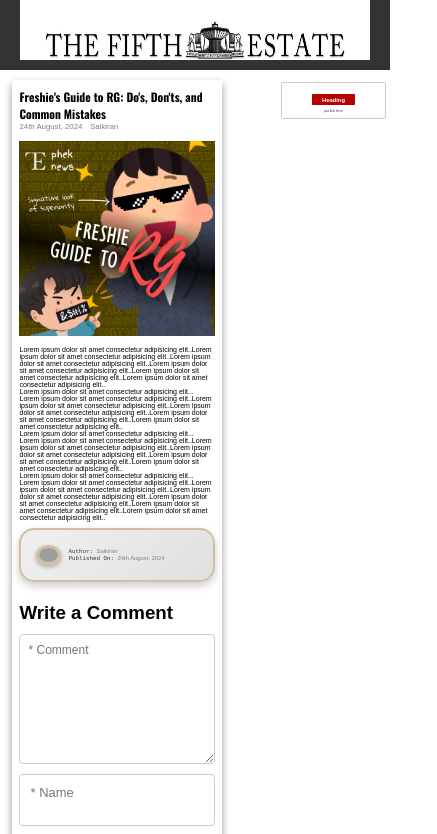
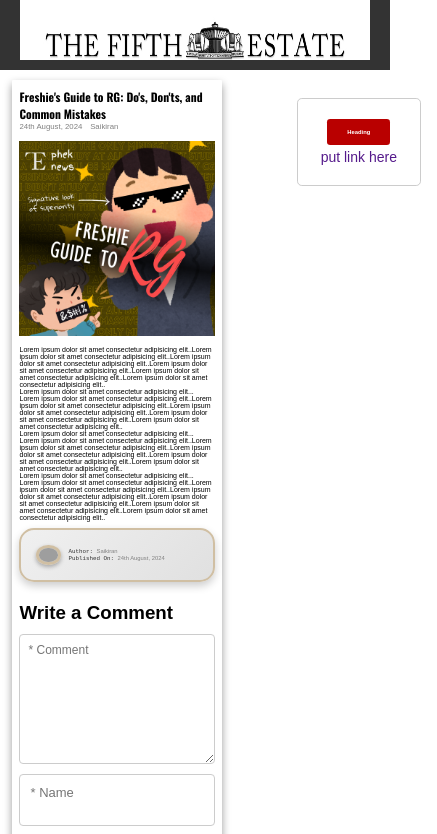
Before and after one commit to Awake-ctrl/TFS_WEB, a React (Vite) app in the folder vite-project/: page /Article in a window 390 px wide. Shown: the top 834 px of the page, 437 px wide, since content can reach past the window. Built offline with nearby package versions, Linux system fonts and the light colour scheme; grey boxes are pictures that could not be loaded.

Commit message:
css updates

```diff
--- a/vite-project/src/Components/Sidebar/heading_and_line.css
+++ b/vite-project/src/Components/Sidebar/heading_and_line.css
@@ -1,48 +1,37 @@
-/* .widget_text {
+.widget_text {
     text-align: center;
-    padding: 1.25rem;
-    border: 1px solid #ccc;
-    border-radius: 0.3125rem;
-    width: 18.75rem;
+    padding: 1.25rem; /* Equivalent to 20px */
+    border: 0.1rem solid #ccc; /* Equivalent to 1.6px */
+    border-radius: 0.3rem; /* Equivalent to 5px */
     margin: 0 auto;
     background-color: #fff;
+    display: flex; /* Apply Flexbox */
+    flex-direction: column; /* Ensure it stacks vertically */
+    justify-content: center;
+    align-items: center;
 }
 
 .widget-title {
     background-color: #800000;
     color: #fff;
-    font-size: 1rem;
-    padding: 0.625rem 1.25rem;
-    margin: 0 0 0.9375rem;
+    font-size: 1rem; /* Equivalent to 16px */
+    padding: 0.625rem 1.25rem; /* Equivalent to 10px 20px */
+    margin-bottom: 0.9375rem; /* Equivalent to 15px */
     display: inline-block;
-    border-radius: 0.1875rem;
+    border-radius: 0.2rem; /* Equivalent to 3px */
+    white-space: nowrap; /* Prevents text wrapping */
 }
 
 .textwidget {
-    font-size: 0.875rem;
+    font-size: 0.875rem; /* Equivalent to 14px */
     color: #333;
-} */
-
-.widget_text {
-    text-align: center;
-    padding: clamp(0px, 1.25vw, 20px); /* Padding between 10px and 20px */
-    border: 0.1vw solid #ccc;
-    border-radius: clamp(2px, 0.3vw, 5px); /* Border-radius between 2px and 5px */
-    margin: 0 auto;
-    background-color: #fff;
+    white-space: nowrap; /* Prevent text wrapping */
+    display: inline-block; /* Ensure elements stay on the same line */
+    overflow: hidden; /* Hide any overflowing text */
 }
 
-.widget-title {
-    background-color: #800000;
-    color: #fff;
-    font-size: clamp(0px, 1vw, 16px); /* Font size between 12px and 16px */
-    padding: clamp(0px, 0.625vw, 10px) clamp(10px, 1.25vw, 20px); /* Padding adjusted with clamp */
-    margin: 0 0 clamp(0px, 0.9375vw, 15px); /* Margin between 10px and 15px */
+input, button {
     display: inline-block;
-    border-radius: clamp(0px, 0.2vw, 3px); /* Border-radius between 2px and 3px */
+    white-space: nowrap;
+    width: auto; /* Set this to avoid wrapping */
 }
-
-.textwidget {
-    font-size: clamp(0px, 0.875vw, 14px); /* Font size between 12px and 14px */
-    color: #333;
-}
--- a/vite-project/src/Components/Sidebar/recentposts.css
+++ b/vite-project/src/Components/Sidebar/recentposts.css
@@ -2,15 +2,11 @@ body {
     font-family: Arial, sans-serif;
 }
 
-/* Widget Styles */
 .recent-posts-0 {
     text-align: center;
-    padding: clamp(0px, 1.25vw, 20px);
-    /* width: 18.75rem;  */
-    border: 0.0625rem solid #ccc; /* 1px */
-    border-radius: clamp(2px, 0.3vw, 5px);
-    /* border-radius: 0.3125rem;  */
-    /* padding: 1.25rem; */
+    padding: 1.25rem; /* Equivalent to 20px */
+    border: 0.0625rem solid #ccc; /* Equivalent to 1px */
+    border-radius: 0.3rem; /* Equivalent to 5px */
     background-color: #fff;
 }
 
@@ -18,16 +14,14 @@ body {
     background-color: #b90000;
     color: #fff;
     text-align: center;
-    font-size: clamp(0px, 1vw, 16px);
-    /* padding: 0.625rem; */
-    padding: clamp(0px, 0.625vw, 10px) clamp(10px, 1.25vw, 20px);
-    /* margin: 0 0 0.625rem 0; */
-    margin: 0 0 clamp(0px, 0.9375vw, 15px);
+    font-size: 1rem; /* Equivalent to 16px */
+    padding: 0.625rem 1.25rem; /* Equivalent to 10px 20px */
+    margin-bottom: 0.9375rem; /* Equivalent to 15px */
     display: inline-block;
-    border-radius: clamp(0px, 0.2vw, 3px);
+    border-radius: 0.2rem; /* Equivalent to 3px */
+    white-space: nowrap; /* Prevents text wrapping */
 }
 
-/* Post List Styles */
 .recent-posts {
     list-style: none;
     padding: 0;
@@ -36,27 +30,32 @@ body {
 
 .recent-post-media {
     display: flex;
-    align-items: flex-start;
-    margin-bottom: 0.9375rem; /* 15px */
+    align-items: center; /* Center image and text vertically */
+    margin-bottom: 0.9375rem; /* Equivalent to 15px */
+    flex-wrap: nowrap; /* Prevent line breaks inside flex container */
 }
 
 .recent-post-image img {
-    width: 3.75rem; /* 60px */
-    height: 3.75rem; /* 60px */
+    width: 3.75rem; /* Equivalent to 60px */
+    height: 3.75rem; /* Equivalent to 60px */
     object-fit: cover;
-    margin-right: 0.625rem; /* 10px */
-    border-radius: 0.25rem; /* 4px */
+    margin-right: 0.625rem; /* Equivalent to 10px */
+    border-radius: 0.25rem; /* Equivalent to 4px */
 }
 
 .media-body {
     display: flex;
     flex-direction: column;
+    flex-shrink: 1; /* Allow text to shrink if needed */
+    overflow: hidden; /* Hide overflowing text */
 }
 
 .recent-post-title {
     margin: 0;
-    /* font-size: 0.875rem; */
-    font-size: clamp(0px, 0.875vw, 14px);
+    font-size: 0.875rem; /* Equivalent to 14px */
+    white-space: nowrap; /* Prevent text from wrapping */
+    overflow: hidden; /* Hide overflowing text */
+    text-overflow: ellipsis; /* Add ellipsis for long text */
 }
 
 .recent-post-title a {
@@ -69,7 +68,8 @@ body {
 }
 
 .post-date {
-    /* font-size: 0.75rem; */
-    font-size: clamp(0px, 0.875vw, 14px);
+    font-size: 0.875rem; /* Equivalent to 14px */
     color: #999;
+    white-space: nowrap; /* Prevent date from wrapping */
+    overflow: hidden; /* Hide overflowing text */
 }
--- a/vite-project/src/Components/Sidebar/sidebar.css
+++ b/vite-project/src/Components/Sidebar/sidebar.css
@@ -1,42 +1,44 @@
-.main {
-  display: flex;
-  flex-direction: column;
-}
-
-.content {
-  display: flex;
-  align-items: flex-start;
-  justify-content: center;
-  background-color: white;
-}
-
+/* Ensures the sidebar and content fit within the mobile screen */
+@media (max-width: 580px) {
   .wrapper {
-  display: grid;
-  grid-template-columns: 1fr 1fr;
-}
-
-/* .wrapper2{
-  display: grid;
-  grid-template-columns: 1.8fr 1fr;
-} */
-
-.article{
-  margin-left: 1vw;
-  margin-bottom: 5vw;
+      display: block; /* Stacks sidebar and content vertically */
   }
 
   aside {
-  margin-top: 2.5vw;
-    margin-left: 1vw;
-    background-color: white;
-    color: rgb(32, 31, 31);
-    height: auto;
-
+      width: 100%; /* Makes the sidebar take up full width on smaller screens */
+      margin-left: 0; /* Removes left margin */
+      padding: 1rem; /* Adds padding for better readability */
   }
 
-@media (max-width: 600px) {
-  .wrapper{
-    display: block;
+  .form, .tnp-field, .tnp-submit {
+      width: 100%; /* Ensures form fields are 100% wide */
+      box-sizing: border-box; /* Includes padding and border in the element's width and height */
   }
 
+  input[type="text"],
+  input[type="email"] {
+      width: 100%; /* Ensures inputs don't exceed container width */
+      padding: 0.625rem; /* Adequate padding for mobile */
+      font-size: 1rem; /* Makes input text readable on mobile */
+      box-sizing: border-box;
   }
+
+  /* Ensures buttons and form elements fit within screen */
+  .tnp-submit {
+      width: 100%;
+      padding: 0.625rem;
+      font-size: 1rem;
+      box-sizing: border-box;
+  }
+
+  .social-widget {
+      width: 100%;
+      padding: 1rem;
+      box-sizing: border-box;
+  }
+
+  .social-item {
+      display: inline-block;
+      margin-right: 10px;
+  }
+}
--- a/vite-project/src/Components/Sidebar/subscriptionform.css
+++ b/vite-project/src/Components/Sidebar/subscriptionform.css
@@ -1,62 +1,56 @@
-/* subscriptionform.css */
-
 form {
-    /* width: 300px; */
     margin: 0 auto;
-    /* padding: 20px; */
-    padding: clamp(0px, 0.625vw, 10px) clamp(10px, 1.25vw, 20px);
+    padding: 0.625rem 1.25rem; /* Equivalent to 10px 20px */
     border: 1px solid #ddd;
     background-color: #fff;
+    white-space: normal; /* Allow form content to wrap */
+    width: 100%; /* Full width for better responsiveness */
+    box-sizing: border-box; /* Prevent padding from affecting total width */
 }
 
 .tnp-field {
-    margin-bottom: 15px;
+    margin-bottom: 0.9375rem; /* Equivalent to 15px */
 }
 
 label {
     display: block;
-    margin-bottom: 5px;
-    /* font-size: 14px; */
-    font-size: clamp(0px, 1vw, 16px);
+    margin-bottom: 0.3125rem; /* Equivalent to 5px */
+    font-size: 1rem; /* Equivalent to 16px */
     color: #333;
+    white-space: normal; /* Allow label text to wrap */
+    overflow: visible; /* Ensure full visibility of the label */
 }
 
 input[type="text"],
 input[type="email"] {
     width: 100%;
-    /* padding: 10px; */
-    padding: clamp(0px, 0.625vw, 10px) clamp(10px, 1.25vw, 20px);
-    /* font-size: 14px; */
-    font-size: clamp(0px, 0.875vw, 14px);
+    padding: 0.625rem 1.25rem; /* Equivalent to 10px 20px */
+    font-size: 0.875rem; /* Equivalent to 14px */
     border: 1px solid #ccc;
-    /* border-radius: 4px; */
-    border-radius: clamp(0px, 0.2vw, 3px);
+    border-radius: 0.2rem; /* Equivalent to 3px */
     box-sizing: border-box;
+    white-space: normal; /* Allow input content to wrap */
 }
-
-/* input[type="checkbox"] {
-    margin-right: 5px;
-} */
 
 input[type="checkbox"] {
     appearance: none;
-    -webkit-appearance: none; /* For Safari */
+    -webkit-appearance: none;
     position: relative;
-    width: clamp(8px, 0.5vw, 16px); /* Smaller minimum size */
-    height: clamp(8px, 0.5vw, 16px); /* Smaller minimum size */
+    width: 1rem; /* Equivalent to 16px */
+    height: 1rem; /* Equivalent to 16px */
     border: 1px solid #ccc;
-    border-radius: clamp(1px, 0.2vw, 3px);
+    border-radius: 0.1875rem; /* Equivalent to 3px */
     background-color: #fff;
     cursor: pointer;
+    display: inline-block;
 }
 
-/* Style the checkmark */
 input[type="checkbox"]:checked::before {
     content: "✔";
     position: absolute;
     top: 0;
     left: 0;
-    font-size: clamp(6px, 0.5vw, 12px); /* Adjusted font-size */
+    font-size: 0.75rem; /* Equivalent to 12px */
     width: 100%;
     height: 100%;
     display: flex;
@@ -65,30 +59,28 @@ input[type="checkbox"]:checked::before {
     color: #333;
 }
 
-/* Add hover effect */
 input[type="checkbox"]:hover {
     background-color: #f0f0f0;
 }
 
-
 .tnp-field-privacy label {
-    /* font-size: 12px; */
-    font-size: clamp(0px, 0.875vw, 14px);
+    font-size: 0.875rem; /* Equivalent to 14px */
     color: #333;
+    white-space: normal; /* Allow privacy label to wrap */
+    overflow: visible; /* Ensure full visibility of the text */
 }
 
 .tnp-submit {
     width: 100%;
-    /* padding: 10px; */
-    padding: clamp(0px, 0.625vw, 10px) clamp(10px, 1.25vw, 20px);
-    /* font-size: 14px; */
-    font-size: clamp(0px, 0.875vw, 14px);
+    padding: 0.625rem 1.25rem; /* Equivalent to 10px 20px */
+    font-size: 0.875rem; /* Equivalent to 14px */
     background-color: #333;
     color: #fff;
     border: none;
-    border-radius: clamp(0px, 0.2vw, 3px);
+    border-radius: 0.2rem; /* Equivalent to 3px */
     cursor: pointer;
     text-transform: uppercase;
+    white-space: normal; /* Allow button text to wrap */
 }
 
 .tnp-submit:hover {
```
Lines whose indentation alone changed are shown as unchanged.
